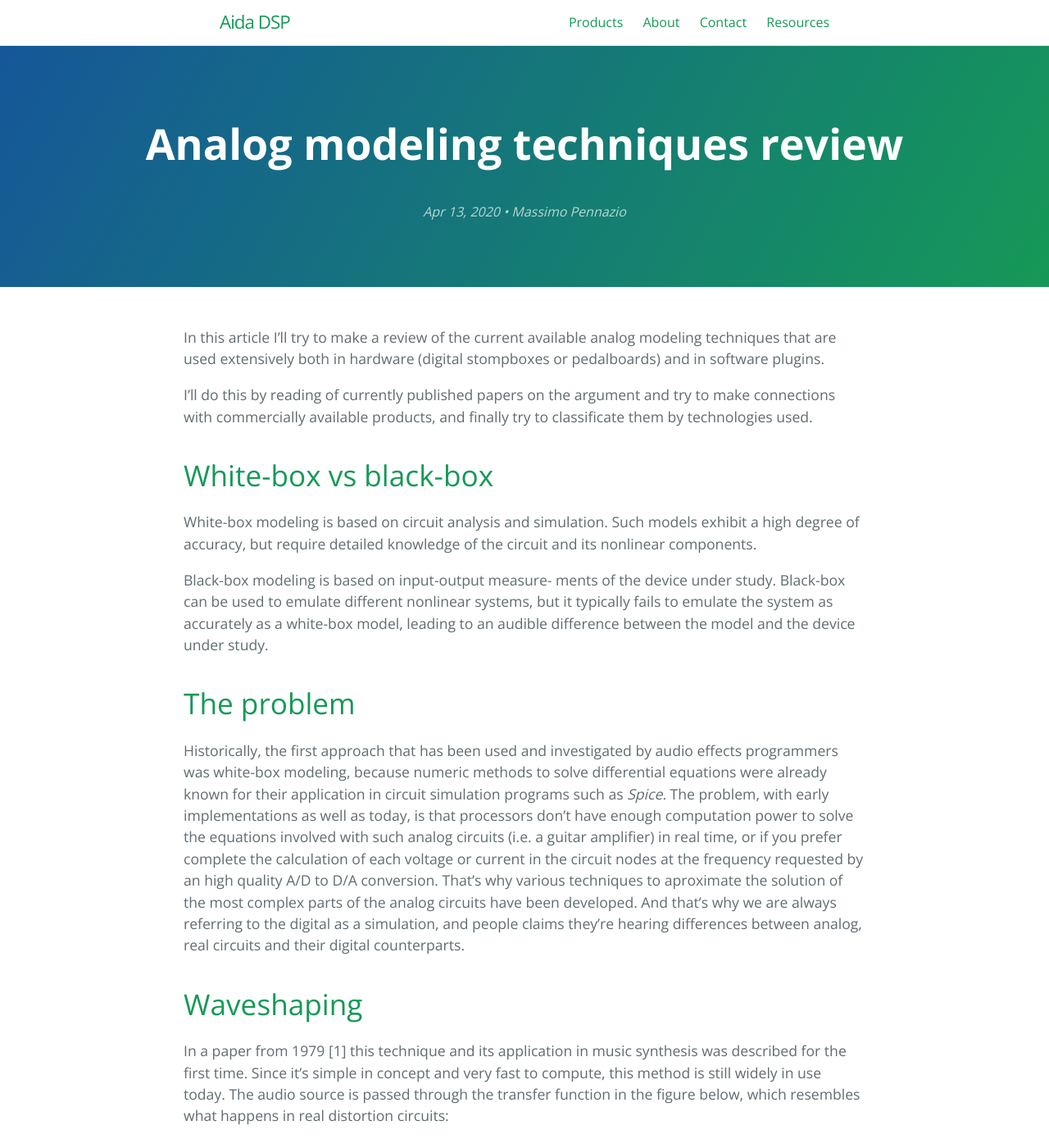
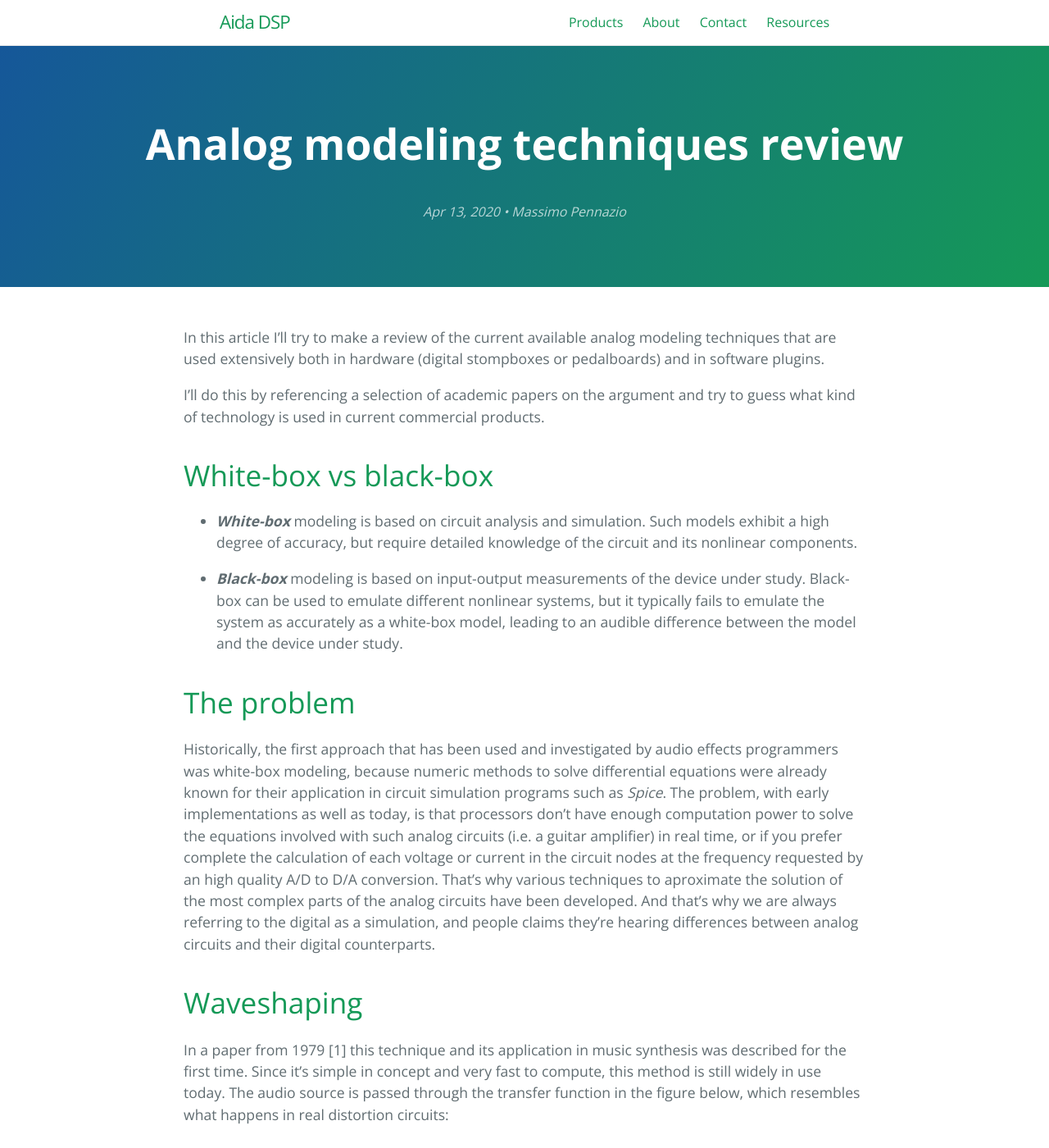
Before and after one commit to AidaDSP/AidaDSP.github.io, a Jekyll site: the page built from _posts/2020-04-13-analog-modeling-techniques-review.md, in a window 1280 px wide and 1400 px high. Shown: the whole window at 82% size. Built offline with Jekyll 4.4.1, drawn with Linux system fonts in a browser that asks for light colours; some of the changed text lies outside the part shown.

Commit message:
Updated content

```diff
--- a/_posts/2020-04-13-analog-modeling-techniques-review.md
+++ b/_posts/2020-04-13-analog-modeling-techniques-review.md
@@ -7,17 +7,17 @@ In this article I'll try to make a review of the current available
 analog modeling techniques that are used extensively both in hardware (digital stompboxes or pedalboards)
 and in software plugins.
 
-I'll do this by reading of currently published papers on the argument and try to make connections with
-commercially available products, and finally try to classificate them by technologies used.
+I'll do this by referencing a selection of academic papers on the argument and try to guess what kind of technology
+is used in current commercial products.
 
 # White-box vs black-box
 
-White-box modeling is based on circuit analysis and simulation.
+* _**White-box**_ modeling is based on circuit analysis and simulation.
 Such models exhibit a high degree of accuracy, but require detailed knowledge of
 the circuit and its nonlinear components.
 
-Black-box modeling is based on input-output measure-
-ments of the device under study. Black-box can be used to emulate different nonlinear systems,
+* _**Black-box**_ modeling is based on input-output measurements of the device under study.
+Black-box can be used to emulate different nonlinear systems,
 but it typically fails to emulate the system as accurately as a
 white-box model, leading to an audible difference between
 the model and the device under study.
@@ -32,7 +32,7 @@ enough computation power to solve the equations involved with such analog circui
 complete the calculation of each voltage or current in the circuit nodes at the frequency requested by an high
 quality A/D to D/A conversion. That's why various techniques to aproximate the solution of the most
 complex parts of the analog circuits have been developed. And that's why we are always referring to the digital as a
-simulation, and people claims they're hearing differences between analog, real circuits and their digital counterparts.
+simulation, and people claims they're hearing differences between analog circuits and their digital counterparts.
 
 # Waveshaping
 
```
Also changed, not shown: other parts of _posts/2020-04-13-analog-modeling-techniques-review.md (+3 -3 lines).
